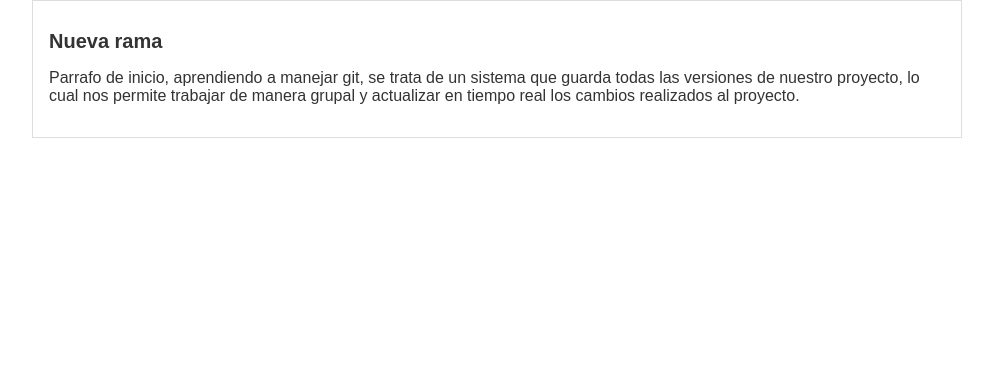
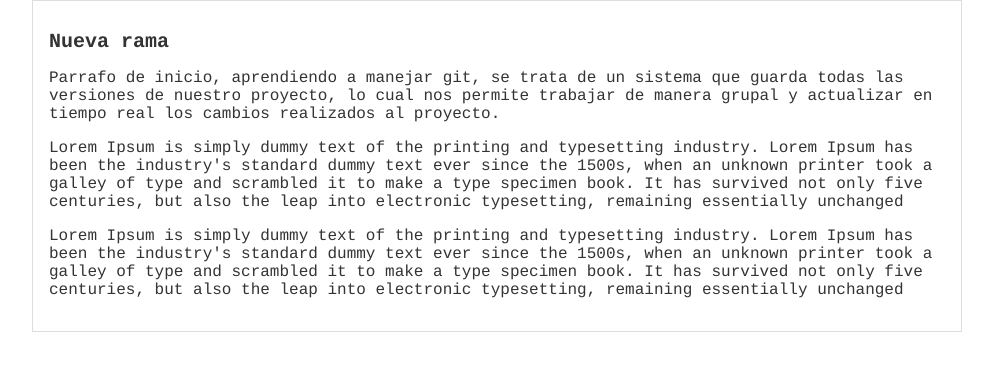
Before and after one commit to jhon651/Hyperblog, a plain HTML site: page index.html in a window 1280 px wide. Shown: the whole page, without its empty margins (143-1136 px from the left). Drawn offline with Linux system fonts and the light colour scheme.

Commit message:
Agregado el contenido adicional y cambio de tipografia

```diff
--- a/css/style.css
+++ b/css/style.css
@@ -2,7 +2,7 @@ body
 {
   color: #333;
   text-align: center;
-  font-family: "Arial";
+  font-family: Courier;
   font-size: 16px;
   margin: 0;
   padding: 0;
--- a/index.html
+++ b/index.html
@@ -14,6 +14,24 @@
                     grupal y actualizar en tiempo real los cambios realizados
                     al proyecto.
                 </p>
+                <p>
+                    Lorem Ipsum is simply dummy text of the printing and
+                    typesetting industry. Lorem Ipsum has been the industry's
+                    standard dummy text ever since the 1500s, when an unknown
+                    printer took a galley of type and scrambled it to make a
+                    type specimen book. It has survived not only five centuries,
+                    but also the leap into electronic typesetting, remaining
+                    essentially unchanged
+                </p>
+                <p>
+                    Lorem Ipsum is simply dummy text of the printing and
+                    typesetting industry. Lorem Ipsum has been the industry's
+                    standard dummy text ever since the 1500s, when an unknown
+                    printer took a galley of type and scrambled it to make a
+                    type specimen book. It has survived not only five centuries,
+                    but also the leap into electronic typesetting, remaining
+                    essentially unchanged
+                </p>
 
             </div>
         </div>
```
